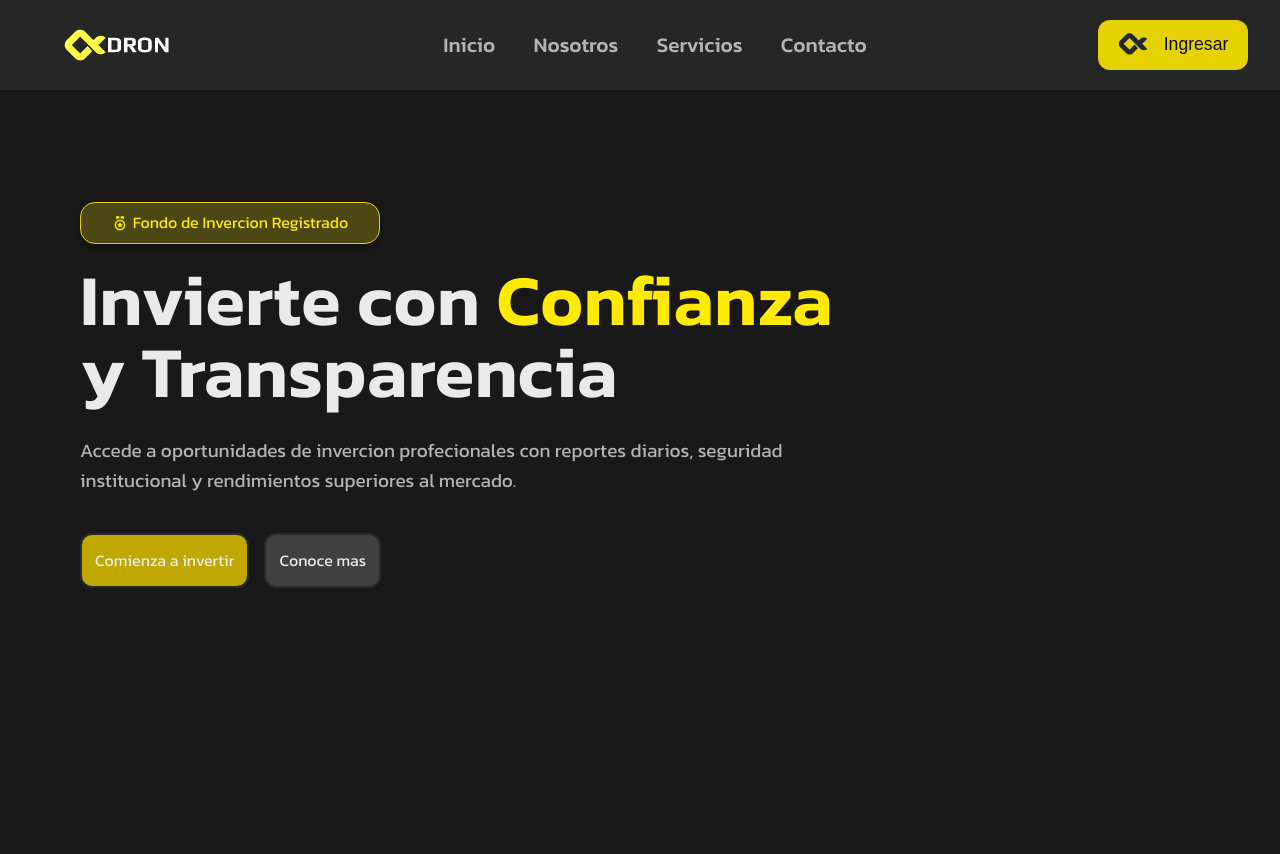
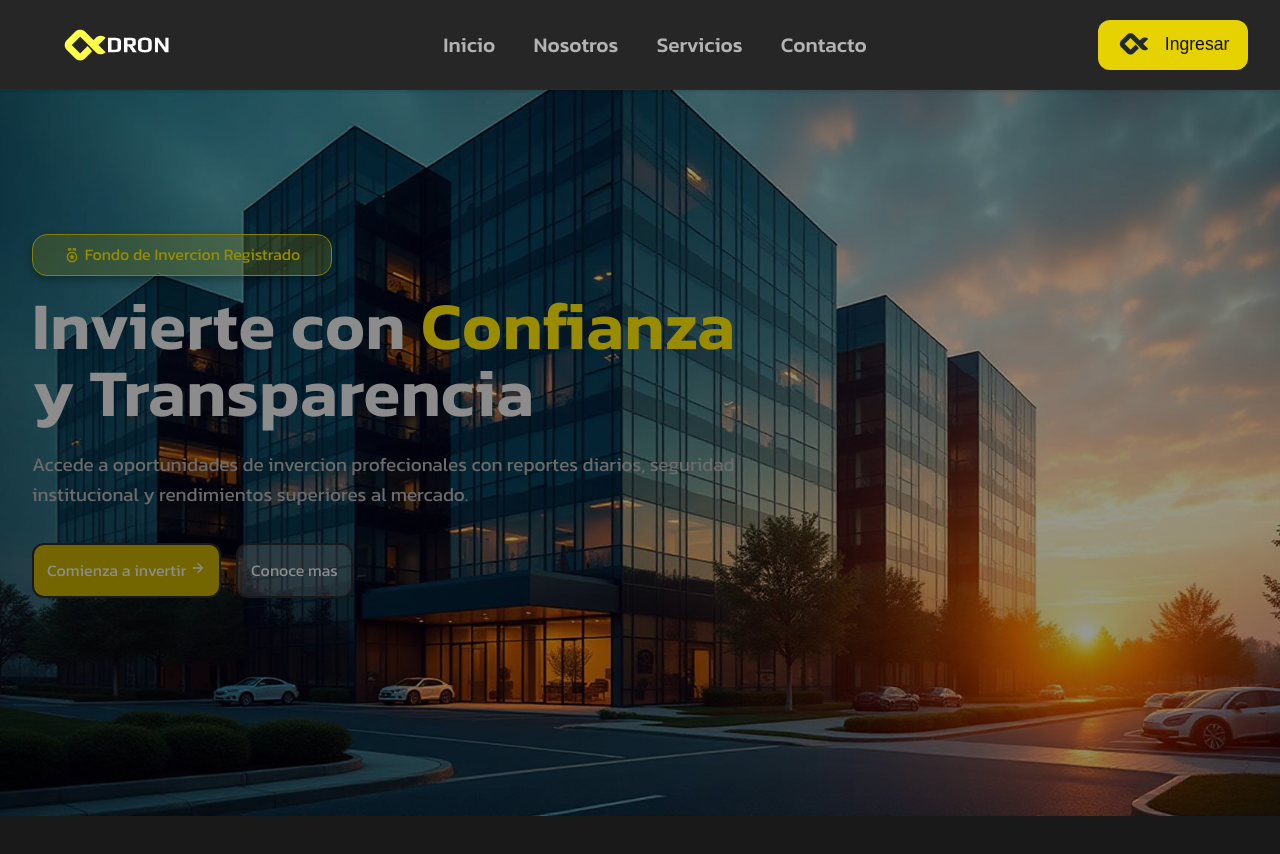
Before and after one commit to jhersara/edron-capitals, a Next.js app: page / in a window 1280 px wide. Shown: the top 854 px of the page. After the commit the page ends 816 px from the top, so only its background shows below. Built offline with nearby package versions, Linux system fonts and the light colour scheme.

Commit message:
Implementacion de una nueva barra de navegacion

```diff
--- a/src/app/(public)/page.jsx
+++ b/src/app/(public)/page.jsx
@@ -1,5 +1,5 @@
 import React from 'react'
-import { RiMedalLine} from 'react-icons/ri'
+import { RiMedalLine, RiArrowRightLine} from 'react-icons/ri'
 import '@/styles/pages/page.css'
 import Image from 'next/image'
 
@@ -64,7 +64,7 @@ export default function HomePage() {
           <h1>Invierte con <span className="strong">Confianza</span><br />y Transparencia</h1>
           <p className="text">Accede  a oportunidades de invercion profecionales con reportes diarios, seguridad <br />institucional y rendimientos superiores al mercado.</p>
           <div className="btn_content">
-            <a href="/" className="btn actived">Comienza a invertir</a>
+            <a href="/" className="btn actived">Comienza a invertir <RiArrowRightLine /></a>
             <a href="/" className="btn on_actived">Conoce mas</a>
           </div>
         </div>
--- a/src/styles/pages/page.css
+++ b/src/styles/pages/page.css
@@ -2,6 +2,8 @@
   width: 100%;
   margin: 0 auto;
   background: var(--cl-bg);
+  color: var(--cl-text);
+  font-family: 'Kanit', sans-serif;
 }
 
 /* === NAVBAR === */
@@ -15,8 +17,11 @@
   background: var(--cl-bg-alt);
   border-bottom: 1px solid var(--cl-border);
   box-shadow: var(--sh-sm);
-  position: relative;
-  z-index: 100;
+  position: fixed;
+  top: 0;
+  left: 0;
+  z-index: 1000;
+  backdrop-filter: blur(12px);
 }
 
 /* === LOGO === */
@@ -30,9 +35,9 @@
 .home_logo {
   object-fit: contain;
   opacity: 0;
-  transform: scale(0.98);
+  transform: scale(0.96);
   animation: fadeInLogo 0.5s ease forwards;
-  filter: brightness(1.25) contrast(1.1); /* 💡 más claro y definido */
+  filter: brightness(1.35) contrast(1.15); /*  más claro y definido */
 }
 
 
@@ -52,7 +57,7 @@
 
 .link a {
   color: var(--cl-text-secondary);
-  font-weight: var(--font-weight-medium);
+  font-weight: 500;
   transition: color var(--transition-fast), border-bottom var(--transition-fast);
   font-size: 1.3rem;
 }
@@ -60,6 +65,7 @@
 .link a:hover {
   color: var(--cl-primary-500);
   border-bottom: 2px solid var(--cl-primary-500);
+  transform: scale(1.03);
 }
 
 /* === BOTÓN LOGIN === */
@@ -75,7 +81,6 @@
   transition: background var(--transition-fast), transform var(--transition-fast);
   text-align: center;
   display: flex;
-  justify-content: center;
   align-items: center;
   gap: var(--space-md);
   height: 50px;
@@ -84,7 +89,7 @@
 
 .bt-login button.active:hover {
   background: var(--cl-primary-500);
-  transform: translateY(-1px);
+  transform: scale(1.03);
 }
 
 /* === MENU TOGGLE (para móviles) === */
@@ -106,50 +111,24 @@
   transition: all var(--transition-fast);
 }
 
-/* === RESPONSIVE === */
-@media (max-width: 900px) {
-  .navigate {
-    display: none;
-  }
-
-  .bt-login {
-    display: none;
-  }
-
-  .menu-toggle {
-    display: flex;
-  }
-}
-
-@media (max-width: 900px) {
-  .navbar.active .navigate {
-    display: block;
-    position: absolute;
-    top: 90px;
-    left: 0;
-    width: 100%;
-    background: var(--cl-bg-secondary);
-    border-top: 1px solid var(--cl-border);
-    box-shadow: var(--sh-md);
-  }
-
-  .navbar.active .list {
-    flex-direction: column;
-    gap: 1rem;
-    padding: 1.5rem;
-    text-align: center;
-  }
-}
 
 
 /* === HERO SECTION === */
 
 .hero {
-  height: 820px;
+  height: 100vh;
   width: 100%;
+  background-image: url('/images/hero-finance.jpg');
+  background-size: cover;
+  background-position: center;
+  background-repeat: no-repeat;
+  filter: brightness(0.6);
+  position: relative;
 }
 
 .hero .hero_content {
+  position: relative;
+  z-index: 2;
   width: 100%;
   height: 100%;
   max-width: 1300px;
@@ -157,9 +136,10 @@
   /* background-color: var(--cl-bg-alt); */
   display: flex;
   flex-direction: column;
-  gap: 20px;
-  padding: 5rem;
-  margin-top: 2rem;
+  justify-content: center;
+  gap: 1rem;
+  padding: 6rem 2rem;
+  margin-top: 1rem;
 
 }
 
@@ -182,7 +162,7 @@
 }
 
 .hero .hero_content h1 {
-  font-size: 4.5rem;
+  font-size: 4.2rem;
   color: var(--cl-text);
   line-height: 1;
 }
@@ -223,3 +203,38 @@
 .hero .hero_content .btn_content .on_actived{
   background: #bdbcbc3d;
 }
+
+/* === RESPONSIVE === */
+@media (max-width: 900px) {
+  .navigate {
+    display: none;
+  }
+
+  .bt-login {
+    display: none;
+  }
+
+  .menu-toggle {
+    display: flex;
+  }
+}
+
+@media (max-width: 900px) {
+  .navbar.active .navigate {
+    display: block;
+    position: absolute;
+    top: 90px;
+    left: 0;
+    width: 100%;
+    background: var(--cl-bg-secondary);
+    border-top: 1px solid var(--cl-border);
+    box-shadow: var(--sh-md);
+  }
+
+  .navbar.active .list {
+    flex-direction: column;
+    gap: 1rem;
+    padding: 1.5rem;
+    text-align: center;
+  }
+}
```
